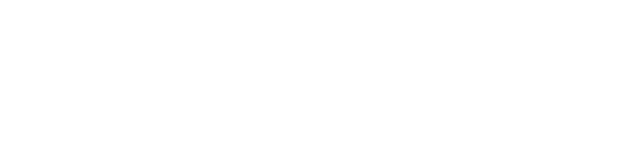
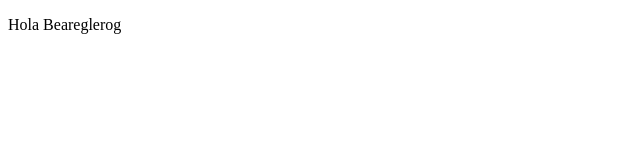
Before and after one commit to Beareglerog/ci-cd, a plain HTML site: page src/index.html in a window 1280 px wide. Shown: the whole page, without its empty margins (0-640 px from the left). Drawn offline with Linux system fonts and the light colour scheme.

Commit message:
feat: add body

```diff
--- a/src/index.html
+++ b/src/index.html
@@ -1,5 +1,5 @@
 <!DOCTYPE html>
 <html>
 <head><title></title></head>
-<body></body>
+<body><p>Hola Beareglerog</p></body>
 </html>
```
